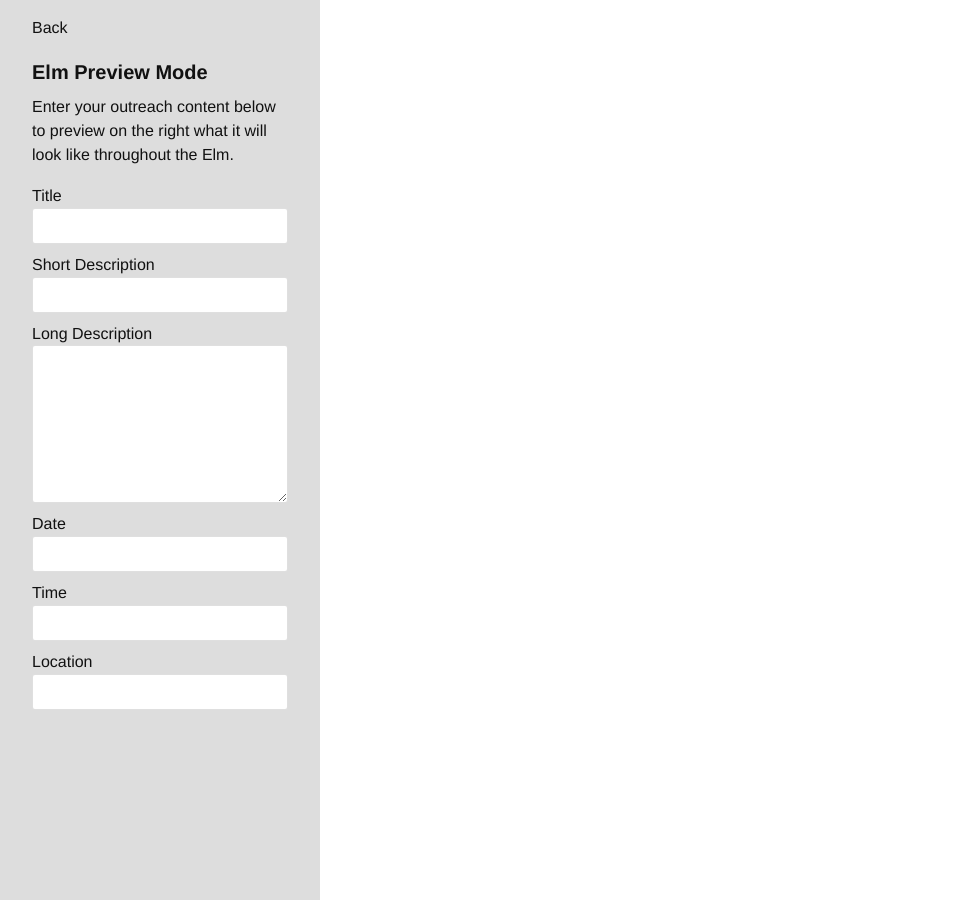
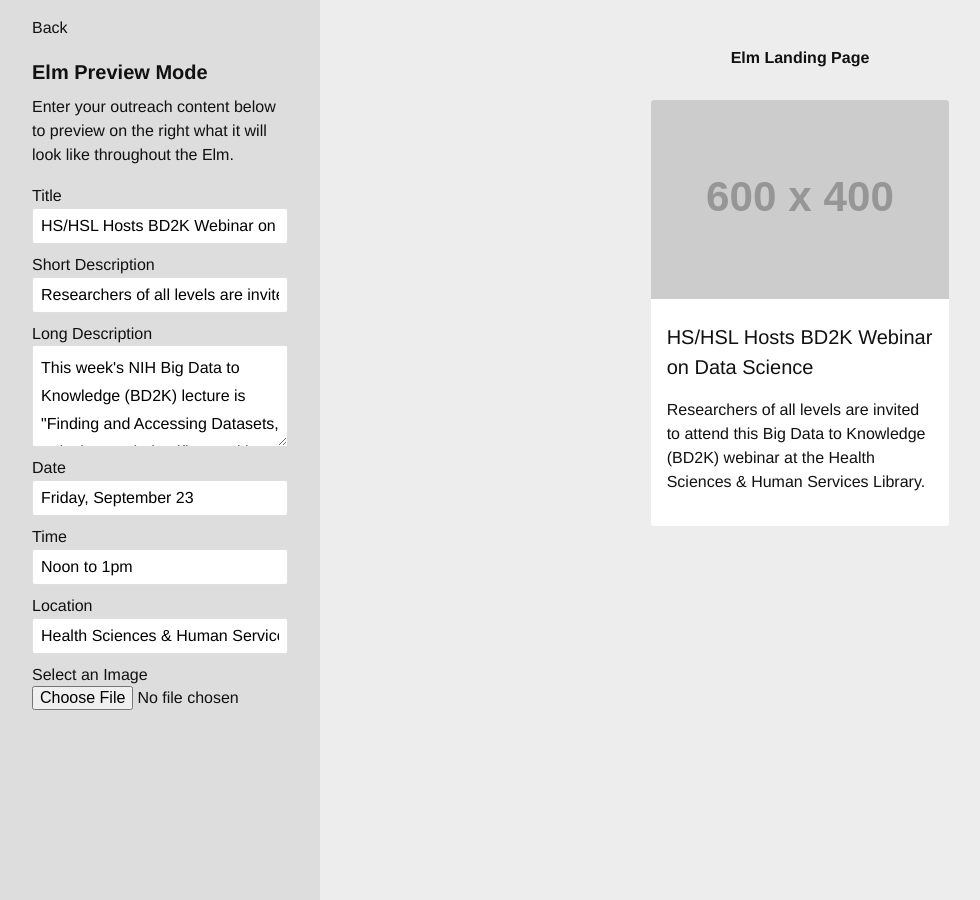
Before and after one commit to hshsl-training/electron-hshsl-outreach-toolkit, a Jekyll site: the page built from elm.html, in a window 1280 px wide and 900 px high. Shown: the whole window, without its empty margins (0-980 px from the left). Built offline with Jekyll 4.4.1, drawn with Linux system fonts in a browser that asks for light colours; some of the changed text lies outside the part shown.

Commit message:
ready for elm demo at meeting

```diff
--- a/_config.yml
+++ b/_config.yml
@@ -1 +1,2 @@
 title: HSHSL Outreach Toolkit
+exclude: [node_modules/]
--- a/_includes/elm-scripts.html
+++ b/_includes/elm-scripts.html
@@ -3,7 +3,30 @@
   var elm = new Vue({
     el: '#elm',
     data: {
-      title: ' '
+      title: 'HS/HSL Hosts BD2K Webinar on Data Science',
+      shortDesc: 'Researchers of all levels are invited to attend this Big Data to Knowledge (BD2K) webinar at the Health Sciences & Human Services Library.',
+      longDesc: 'This week\'s NIH Big Data to Knowledge (BD2K) lecture is "Finding and Accessing Datasets, Indexing, and Identifiers", with Lucila Ohno-Machado, UCSD.\
+      Network with researchers and librarians at HS/HSL as we live stream the latest event in the NIH\'s Guide to the Fundamentals of Data Science lecture series.\
+      The lectures cover the basics of data management, representation, computation, statistical inference, data modeling, and other topics relevant to "big data" biomedicine.\
+      The series provides essential training suitable for individuals at all levels of the biomedical community.',
+      date: 'Friday, September 23',
+      time: 'Noon to 1pm',
+      location: 'Health Sciences & Human Services Library, Distance Ed Room',
+      url: ''
     }
   })
+
+  function previewFile() {
+    var preview = document.querySelector('img');
+    var file    = document.querySelector('input[type=file]').files[0];
+    var reader  = new FileReader();
+
+    reader.addEventListener("load", function () {
+      preview.src = reader.result;
+    }, false);
+
+    if (file) {
+      reader.readAsDataURL(file);
+    }
+  }
 </script>
--- a/_includes/head.html
+++ b/_includes/head.html
@@ -13,5 +13,10 @@
       .vh100 { min-height: 100vh; }
       .raleway { font-family: "Raleway", sans-serif; }
       .text-decoration-none:hover { text-decoration: none; }
+      .ml-col-3 { margin-left: 25%; }
+      .bg-light-gray { background-color: rgb(237,237,237); }
+      .justify-content-center { justify-content: center; }
+      .bg-silver-blue { background-color: rgb(86,134,162); }
+      .pb3 { padding-bottom: 2rem; }
     </style>
   </head>
--- /dev/null
+++ b/displays.html
@@ -0,0 +1,3 @@
+---
+layout: default
+---
--- a/elm.html
+++ b/elm.html
@@ -8,7 +8,8 @@
     {% include head.html %}
 
     <div id="elm">
-      <div class="vh100 col col-3 p2 bg-silver">
+
+      <div class="vh100 fixed col-3 p2 bg-silver top-0 bottom-0 left-0 border-box">
         <div class="px2">
           <a href="index.html" class="black text-decoration-none">Back</a>
           <h1 class="h3">Elm Preview Mode</h1>
@@ -19,26 +20,101 @@
             <label for="shortDesc">Short Description</label>
             <input v-model="shortDesc" name="shortDesc" class="block col-12 mb1 field" type="text">
             <label for="longDesc">Long Description</label>
-            <textarea v-model="longDesc" ea name="longDesc" class="block col-12 mb1 field" rows="5" cols="80"></textarea>
+            <textarea v-model="longDesc" ea name="longDesc" class="block col-12 mb1 field" rows="3" cols="80"></textarea>
             <label for="date">Date</label>
             <input v-model="date" name="date" class="block col-12 mb1 field" type="text">
             <label for="time">Time</label>
             <input v-model="time" name="time" class="block col-12 mb1 field" type="text">
             <label for="location">Location</label>
             <input v-model="location" name="location" class="block col-12 mb1 field" type="text">
+            <label for="image">Select an Image</label>
+            <input type="file" name="image" onchange="previewFile()">
           </form>
         </div>
       </div>
-      <div class="vh100 col col-9 p3">
-        <div>
-          <p>{{ "{{ title "}} }}</p>
-          <p>{{ "{{ shortDesc "}} }}</p>
-          <p>{{ "{{ longDesc "}} }}</p>
-          <p>{{ "{{ date "}} }}</p>
-          <p>{{ "{{ time "}} }}</p>
-          <p>{{ "{{ location "}} }}</p>
-        </div>
+
+      <div class="col-9 p3 ml-col-3 border-box bg-light-gray">
+
+        <section class="vh100 border-box border-bottom">
+          <h1 class="mb3 h4 center">Elm Landing Page</h1>
+          <div class="container">
+            <div class="flex justify-content-center">
+              <div class="col-4 px2">
+                <div class="bg-white rounded">
+                  <div>
+                    <img src="http://placehold.it/600x400" class="rounded-top img-insert">
+                  </div>
+                  <div class="p2">
+                    <p class="h3">{{ "{{ title "}} }}</p>
+                    <p>{{ "{{ shortDesc "}} }}</p>
+                  </div>
+                </div>
+              </div>
+            </div>
+          </div>
+        </section>
+
+        <section class="vh100 border-box border-bottom pb3">
+          <h1 class="mb3 h4 center">Elm Blog</h1>
+          <div class="container">
+            <div class="p3">
+              <div class="bg-white rounded">
+                <div>
+                  <img src="http://placehold.it/1200x900" class="rounded-top img-insert">
+                </div>
+                <div class="p2">
+                  <p class="h3">{{ "{{ title "}} }}</p>
+                  <p>{{ "{{ longDesc "}} }}</p>
+                </div>
+              </div>
+            </div>
+          </div>
+        </section>
+
+        <section class="vh100 border-box border-bottom pb3">
+          <h1 class="mb3 h4 center">Elm Email</h1>
+          <div class="container">
+            <div class="p3">
+              <p class="h3 p1 white bg-silver-blue caps">Health Sciences &amp; Human Services Library</p>
+              <div class="flex">
+                <div class="col-6 mr2">
+                  <p class="h2">{{ "{{ title "}} }}</p>
+                  <p class="bold mb0">{{ "{{ date "}} }}</p>
+                  <p class="bold mb0">{{ "{{ time "}} }}</p>
+                  <p class="bold">{{ "{{ location "}} }}</p>
+                  <p>{{ "{{ shortDesc "}} }}</p>
+                </div>
+                <div class="col-6 mt2 mr2">
+                  <img src="http://placehold.it/600x400" alt="" class="img-insert">
+                </div>
+              </div>
+            </div>
+          </div>
+        </section>
+
+        <section class="vh100 border-box">
+          <h1 class="mb3 h4 center">Elm Calendar</h1>
+          <div class="container">
+            <div class="p3">
+              <p class="h3 green caps">Health Sciences &amp; Human Services Library</p>
+              <p class="h2 border-bottom">{{ "{{ title "}} }}</p>
+              <p class="bold mb0">{{ "{{ date "}} }}</p>
+              <p class="bold mb0">{{ "{{ time "}} }}</p>
+              <p class="bold mb0">{{ "{{ location "}} }}</p>
+              <div class="flex">
+                <div class="col-4 mt2 mr2">
+                  <img src="http://placehold.it/600x400" alt="" class="img-insert">
+                </div>
+                <div class="col-8 p2">
+                  <p>{{ "{{ longDesc "}} }}</p>
+                </div>
+              </div>
+            </div>
+          </div>
+        </section>
+
       </div>
+
     </div>
 
     {% include elm-scripts.html %}
--- /dev/null
+++ b/individuals.html
@@ -0,0 +1,3 @@
+---
+layout: default
+---
--- a/js/app.js
+++ b/js/app.js
@@ -1,6 +1,6 @@
 new Vue({
   el: '#app',
   data: {
-    message: 'Hello Vue.js!'
+    message: 'Coming Soon!'
   }
 })
--- /dev/null
+++ b/social.html
@@ -0,0 +1,3 @@
+---
+layout: default
+---
--- /dev/null
+++ b/wordpress.html
@@ -0,0 +1,3 @@
+---
+layout: default
+---
```
Also changed, not shown: _layouts/default.html (+30 -1 lines).
